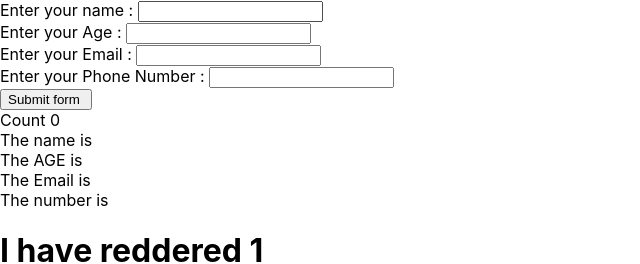
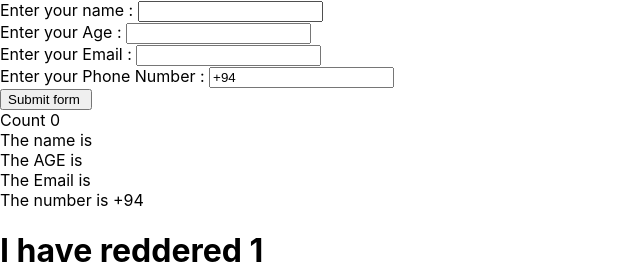
Before and after one commit to rasathuraikaran/react, a React (Create React App) app: page / in a window 1280 px wide. Shown: the top 264 px of the page, without its empty margins (0-640 px from the left). Built offline with nearby package versions, Linux system fonts and the light colour scheme.

Commit message:
default value set

```diff
--- a/src/components/Myform.js
+++ b/src/components/Myform.js
@@ -1,6 +1,6 @@
 import { useState } from "react";
 function Myform() {
- const [inputs, setInputs] = useState({});
+ const [inputs, setInputs] = useState({ number: "+94" });
  const [count, setCount] = useState(0);
  function handleSub(e) {
   e.preventDefault();
@@ -33,7 +33,12 @@ function Myform() {
    <br />
    <label>
     Enter your Phone Number :{" "}
-    <input type="text" name="number" onChange={handleChange} />
+    <input
+     type="text"
+     name="number"
+     value={inputs.number}
+     onChange={handleChange}
+    />
    </label>
    <br />
    <input type="submit" value="Submit form " />
```
